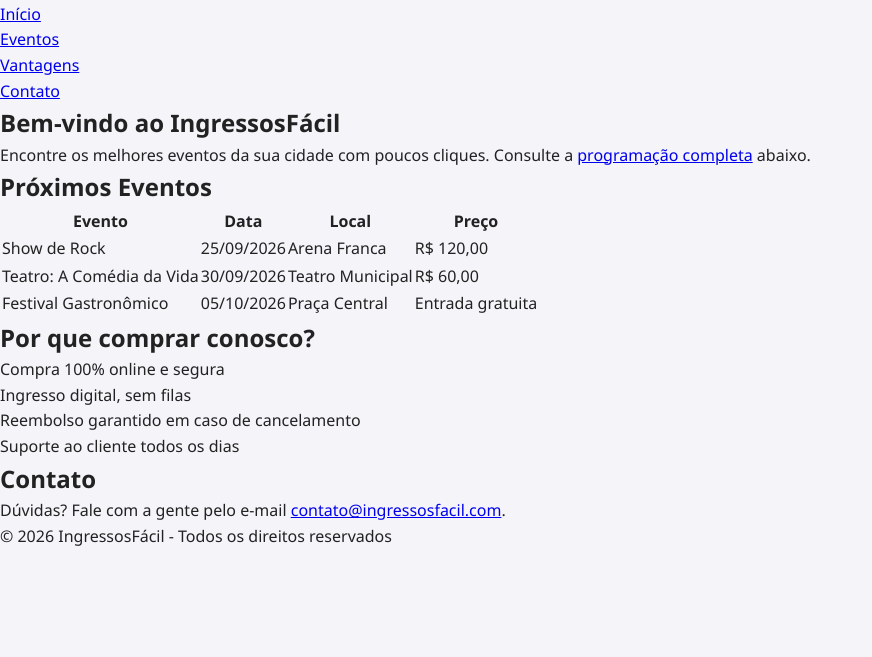
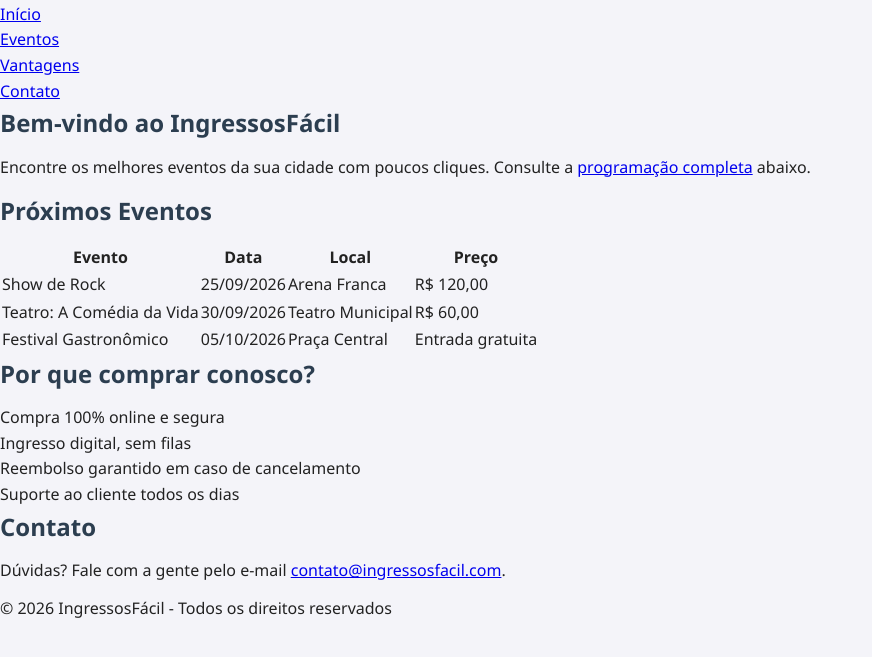
Before and after one commit to albert-wb/cc-front-end, a plain HTML site: page index.html in a window 1280 px wide. Shown: the part 121-778 px from the top of the page, without its empty margins (0-872 px from the left). Drawn offline with Linux system fonts and the light colour scheme.

Commit message:
style: estiliza títulos e parágrafos com escala tipográfica em unidades rem

```diff
--- a/css/styles.css
+++ b/css/styles.css
@@ -12,3 +12,17 @@ body {
     background-color: #f4f4f9;
     color: #222;
 }
+
+h1 {
+    font-size: 2rem;
+}
+
+h2 {
+    font-size: 1.5rem;
+    margin-bottom: 12px;
+    color: #2c3e50;
+}
+
+p {
+    margin-bottom: 12px;
+}
```
